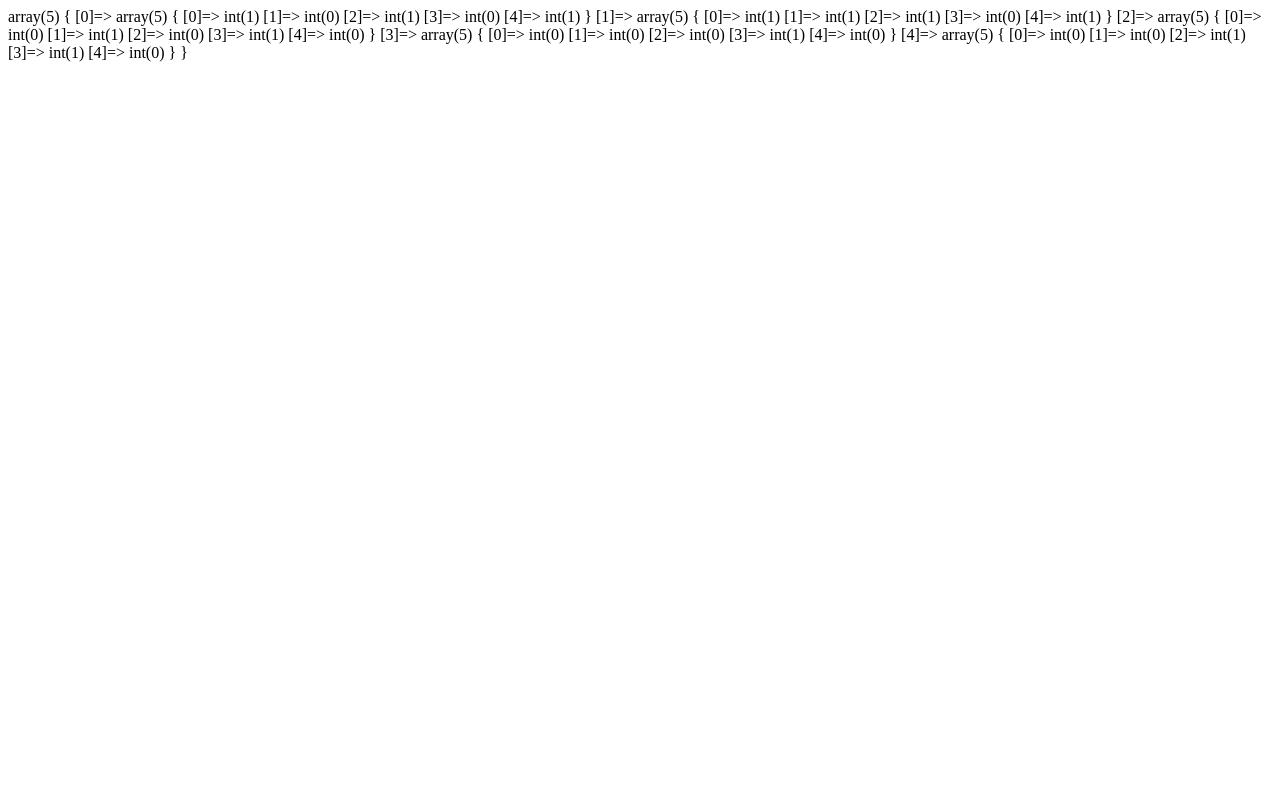
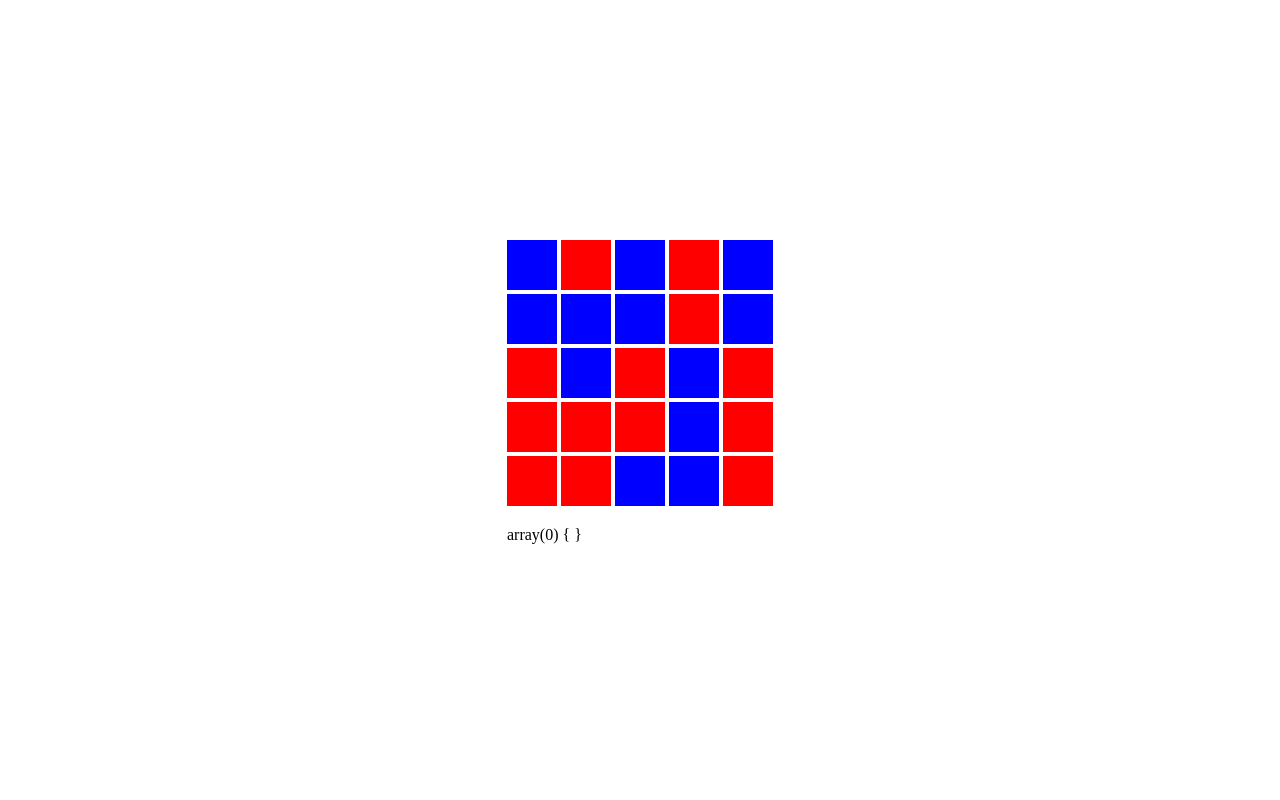
Before and after one commit to prielango/QuickTasks, a PHP site: page / in a window 1280 px wide. Run offline with PHP 8.4, Linux system fonts and the light colour scheme.

Commit message:
lucky indexes

```diff
--- a/index.php
+++ b/index.php
@@ -3,6 +3,7 @@
 function slot_run($x)
 {
     $matrix = [];
+
     for ($n = 0; $n < $x; $n++) {
         $row = [];
         for ($i = 0; $i < $x; $i++) {
@@ -10,7 +11,75 @@ function slot_run($x)
         }
         $matrix[] = $row;
     }
+
     return $matrix;
 }
 
-var_dump(slot_run(5));
+$matrix = slot_run(5);
+
+function get_winning_rows($array)
+{
+    $lucky = [];
+    foreach ($array as $key => $row) {
+        $sum = 0;
+        foreach ($row as $value) {
+            $sum += $value;
+        }
+        if ($sum === count($row)) {
+            $lucky[] = $key;
+        }
+    }
+    return $lucky;
+}
+
+$luckyIndexes = get_winning_rows($matrix);
+
+?>
+<!DOCTYPE html>
+<html lang="en">
+
+<head>
+    <meta charset="UTF-8">
+    <meta name="viewport" content="width=device-width, initial-scale=1.0">
+    <meta http-equiv="X-UA-Compatible" content="ie=edge">
+    <title>Document</title>
+    <style>
+        body {
+            display: flex;
+            justify-content: center;
+            align-items: center;
+            min-height: 100vh;
+            margin: 0;
+        }
+
+        .box {
+            display: inline-block;
+            height: 50px;
+            width: 50px;
+        }
+
+        .one {
+            background: blue;
+        }
+
+        .zero {
+            background: red;
+        }
+    </style>
+</head>
+
+<body>
+    <div>
+        <?php foreach ($matrix as $row) : ?>
+            <div class="row">
+                <?php foreach ($row as $value) : ?>
+                    <div class="<?php print "box " . ($value === 1 ? "one" : "zero"); ?>"></div>
+                <?php endforeach; ?>
+
+            </div>
+        <?php endforeach; ?>
+        <p><?php var_dump($luckyIndexes); ?></p>
+    </div>
+</body>
+
+</html>
```
